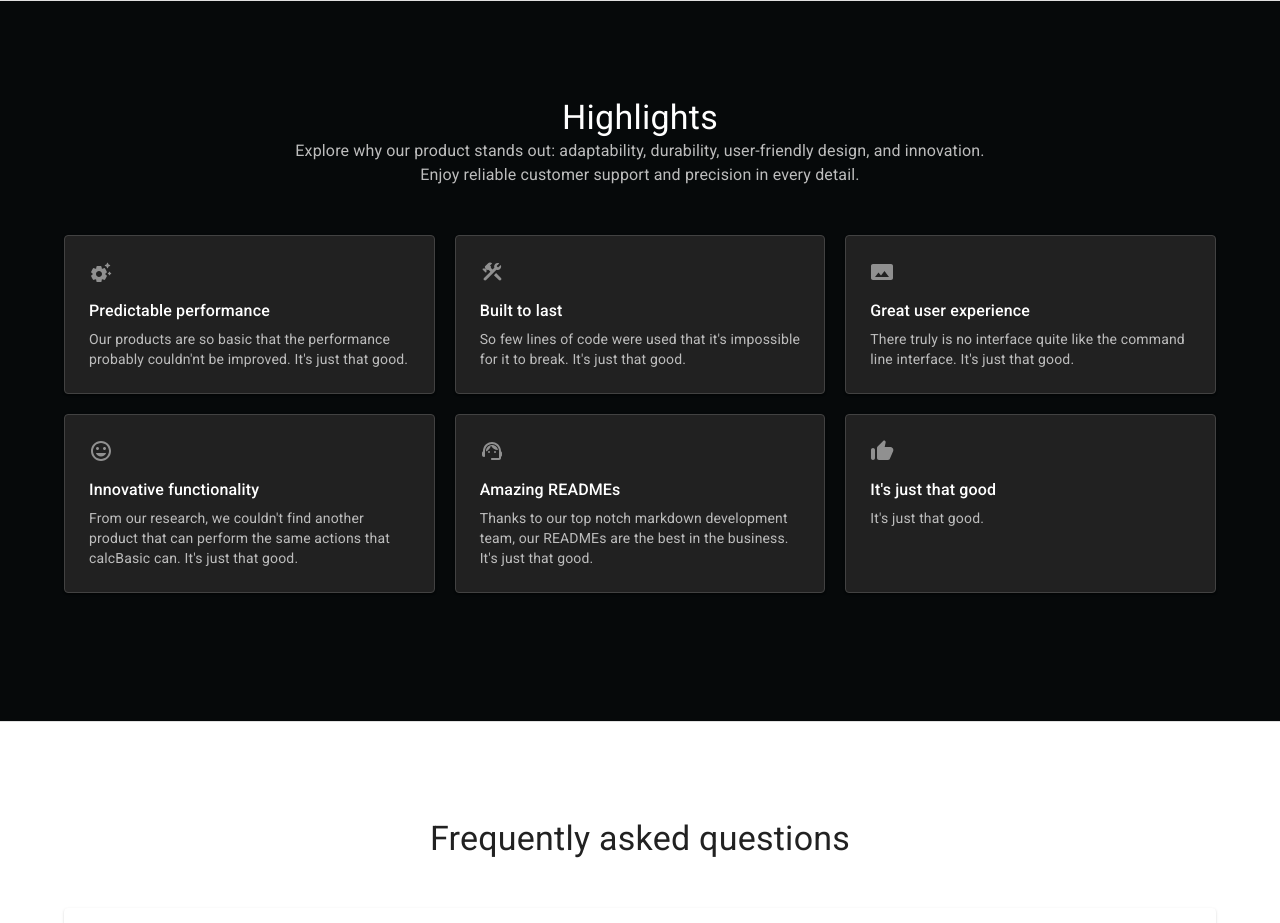
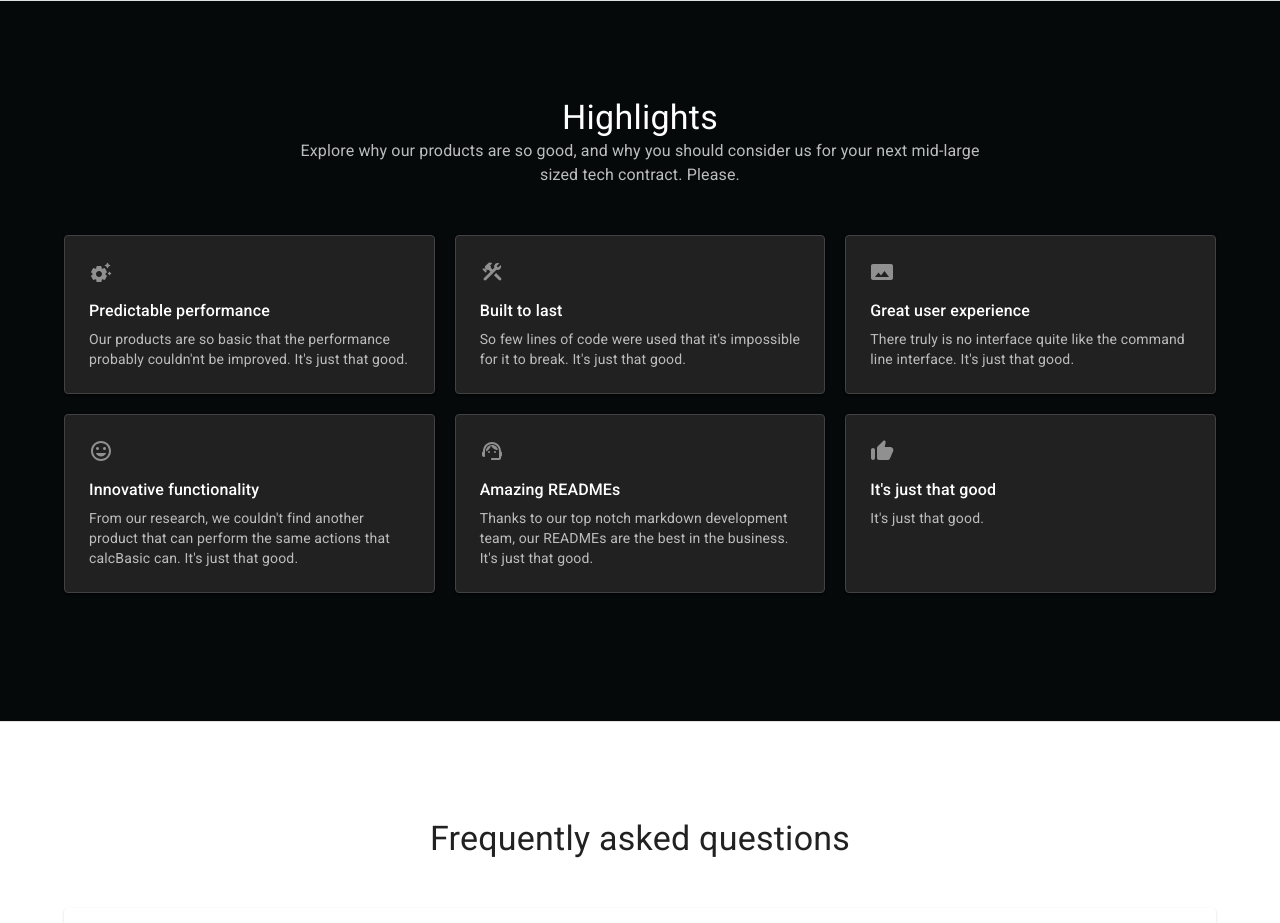
Before and after one commit to yummydirtx/theJunkyard, a React (Create React App) app: page / in a window 1280 px wide. Shown: the part 2860-3783 px from the top of the page. Built offline with nearby package versions, Linux system fonts and the light colour scheme.

Commit message:
rewrote highlights maintext

```diff
--- a/src/components/Highlights.js
+++ b/src/components/Highlights.js
@@ -82,9 +82,7 @@ export default function Highlights() {
             Highlights
           </Typography>
           <Typography variant="body1" sx={{ color: 'grey.400' }}>
-            Explore why our product stands out: adaptability, durability,
-            user-friendly design, and innovation. Enjoy reliable customer support and
-            precision in every detail.
+            Explore why our products are so good, and why you should consider us for your next mid-large sized tech contract. Please.
           </Typography>
         </Box>
         <Grid container spacing={2.5}>
```
